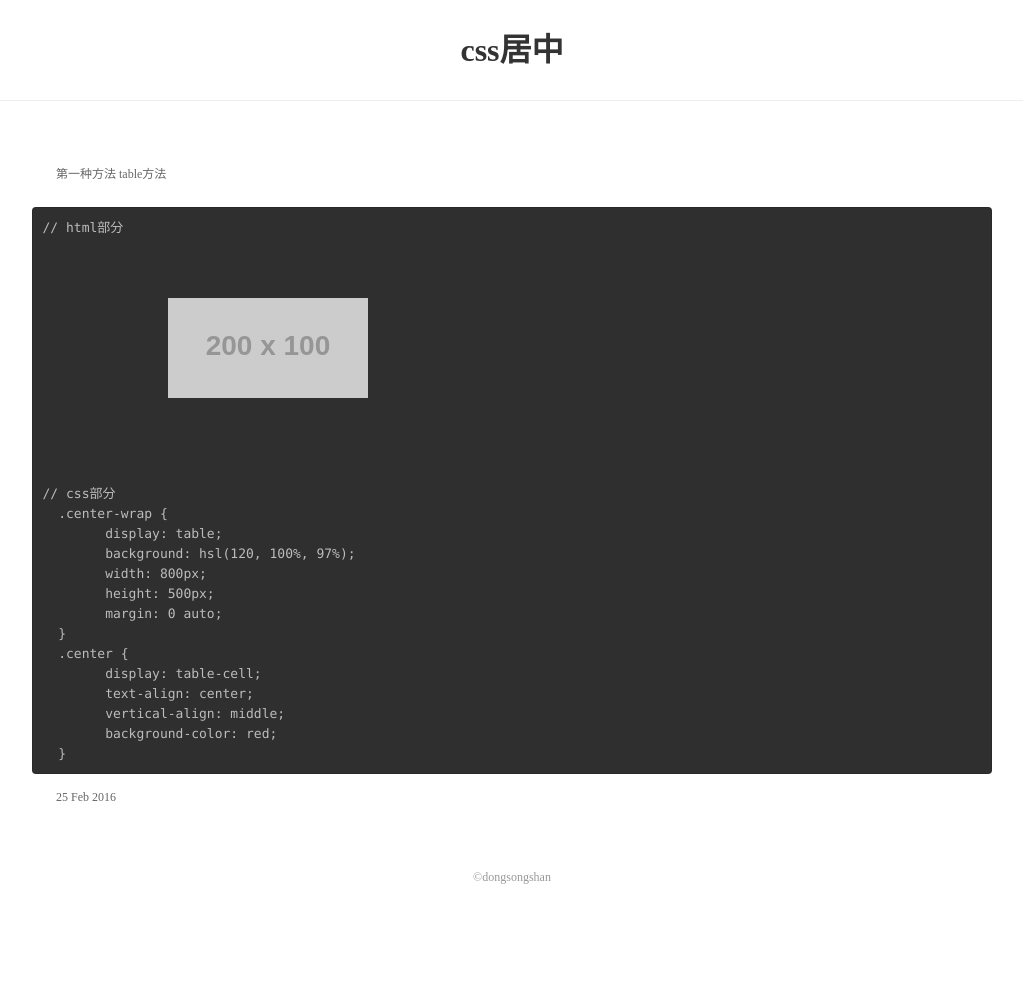
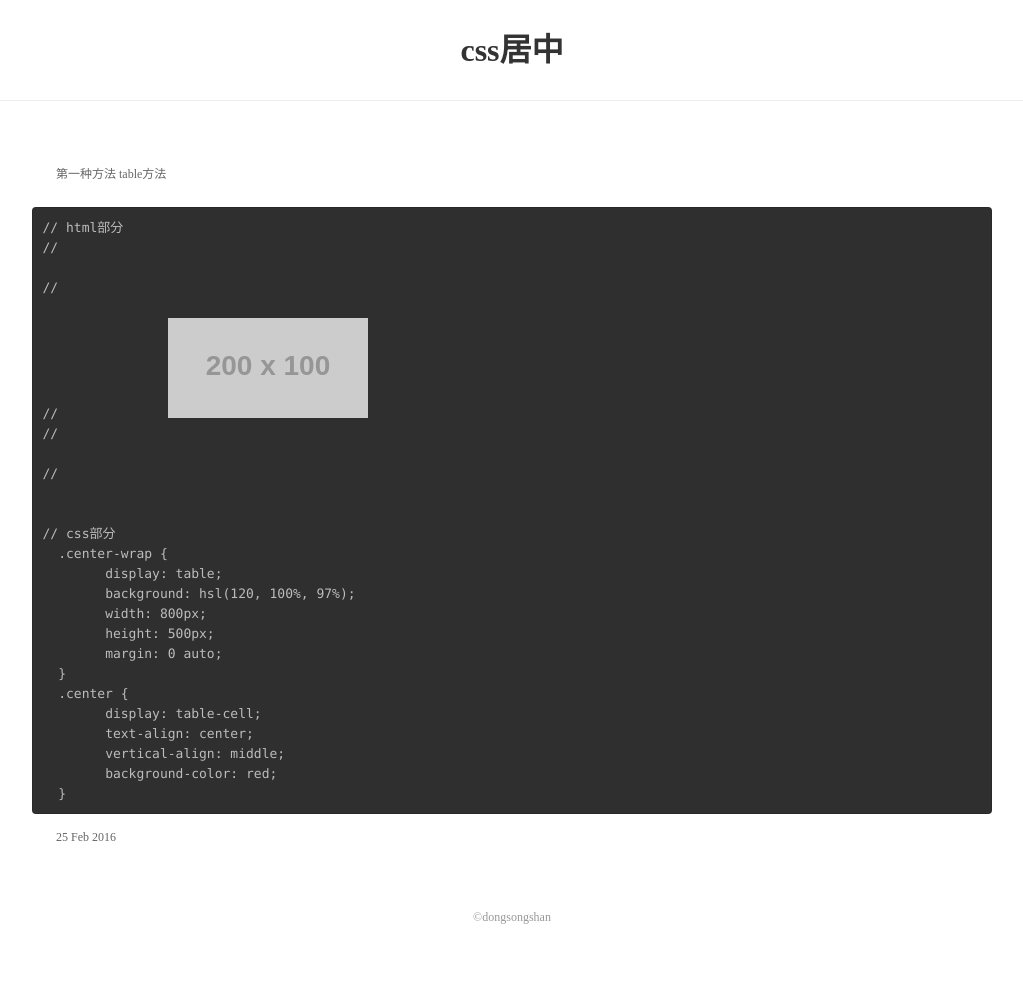
Before and after one commit to dongsongshan/dongsongshan.github.io, a Jekyll site: the page built from _posts/2016-02-25-center.html, in a window 1280 px wide. Shown: the whole page, without its empty margins (128-1151 px from the left). Built offline with Jekyll 4.4.1, drawn with Linux system fonts in a browser that asks for light colours; before the commit the page ends 945 px from its top, so only the background shows below that.

Commit message:
Update 2016-02-25-center.html

```diff
--- a/_posts/2016-02-25-center.html
+++ b/_posts/2016-02-25-center.html
@@ -7,11 +7,11 @@
 
 <pre>
 // html部分
-<div class="center-wrap">
-	<div class="center">
-		<img src="http://placehold.it/200x100/">
-	</div>
-</div>
+//<div class="center-wrap">
+//	<div class="center">
+//		<img src="http://placehold.it/200x100/">
+//	</div>
+//</div>
 
 // css部分
   .center-wrap {
```
